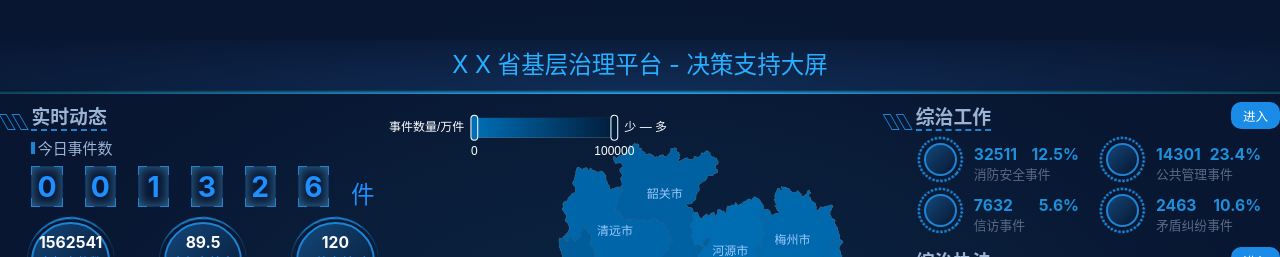
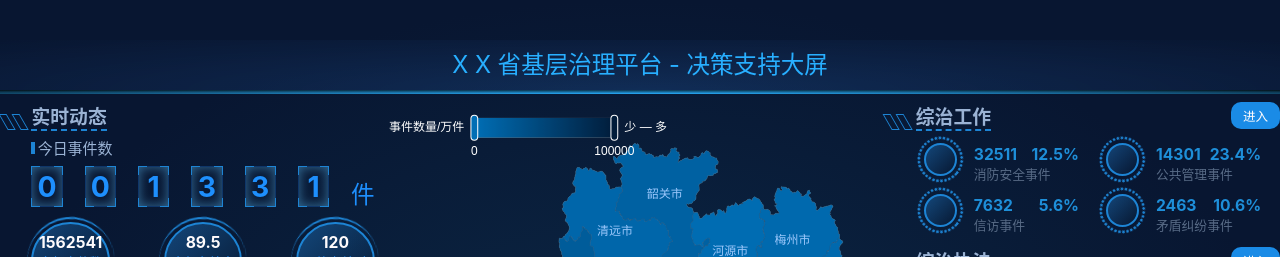
Before and after one commit to April-cl/big-screen, a React (Create React App) app: page /home in a window 1280 px wide. Shown: the top 257 px of the page. Built offline with nearby package versions, Linux system fonts and the light colour scheme.

Commit message:
设置定时更新今日事件数

```diff
--- a/src/components/real-timeDynamics.tsx
+++ b/src/components/real-timeDynamics.tsx
@@ -1,18 +1,33 @@
-import React, { useRef } from 'react';
+import React, { useEffect, useRef, useState } from 'react';
 
 export const RealTimeDynamics = () => {
   const divRef = useRef(null)
-  const data = {
+  // const data = {
+  //   todayEventNumber: 1326,
+  //   wholeEventNumber: 1562541,
+  //   completionRate: '89.5',
+  //   averageTimeDuration: 120
+  // }
+  const [data, setData] = useState({
     todayEventNumber: 1326,
     wholeEventNumber: 1562541,
     completionRate: '89.5',
     averageTimeDuration: 120
-  }
-  let a = 6 - data.todayEventNumber.toString().length
+  })
   let todayString = data.todayEventNumber.toString()
+  let a = 6 - todayString.length
   for (let i = 0; i < a; i++) {
     todayString = '0' + todayString
   }
+  useEffect(() => {
+    let timeId = setInterval(() => {
+      setData({
+        ...data,
+        todayEventNumber: data.todayEventNumber+1
+      })
+    }, 1000)
+    return () => {clearInterval(timeId)}
+  }, [data])
   return (
     <div ref={divRef}>
       <h3 className='componentName'>今日事件数</h3>
```
